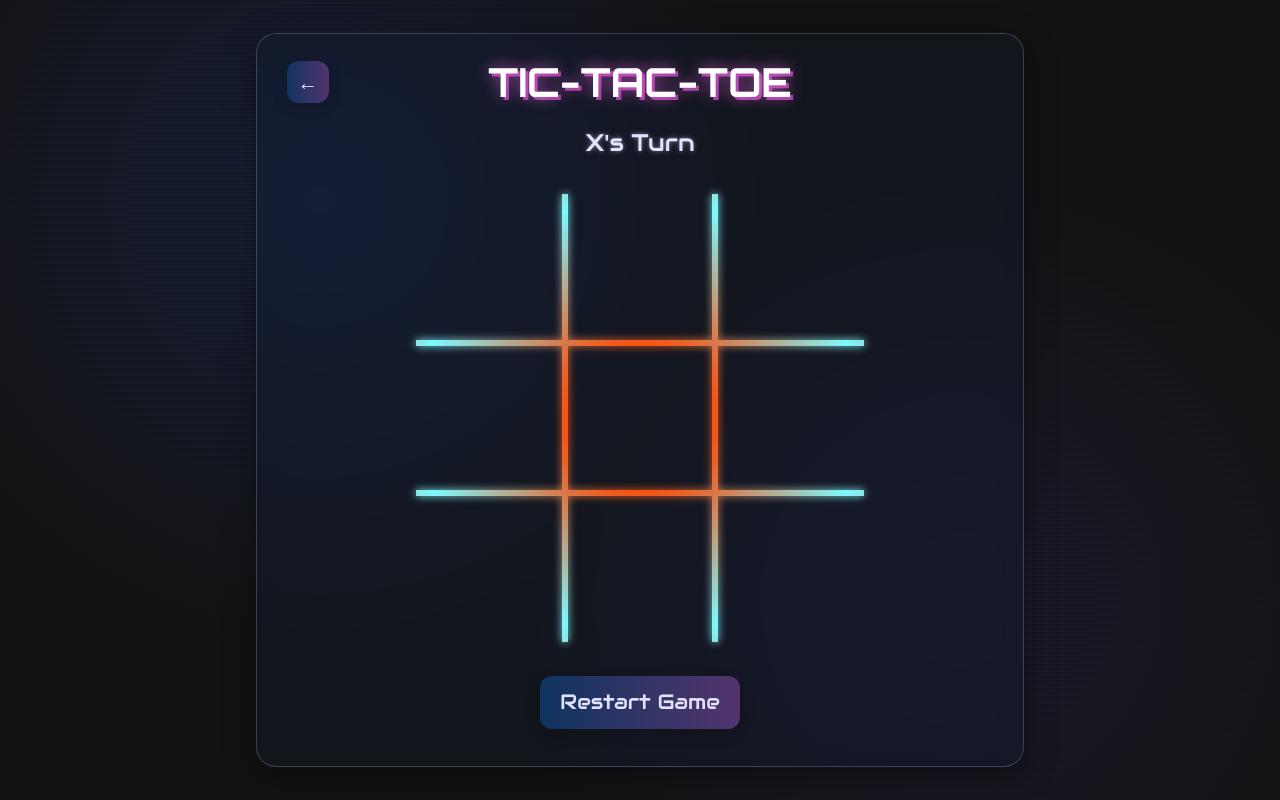
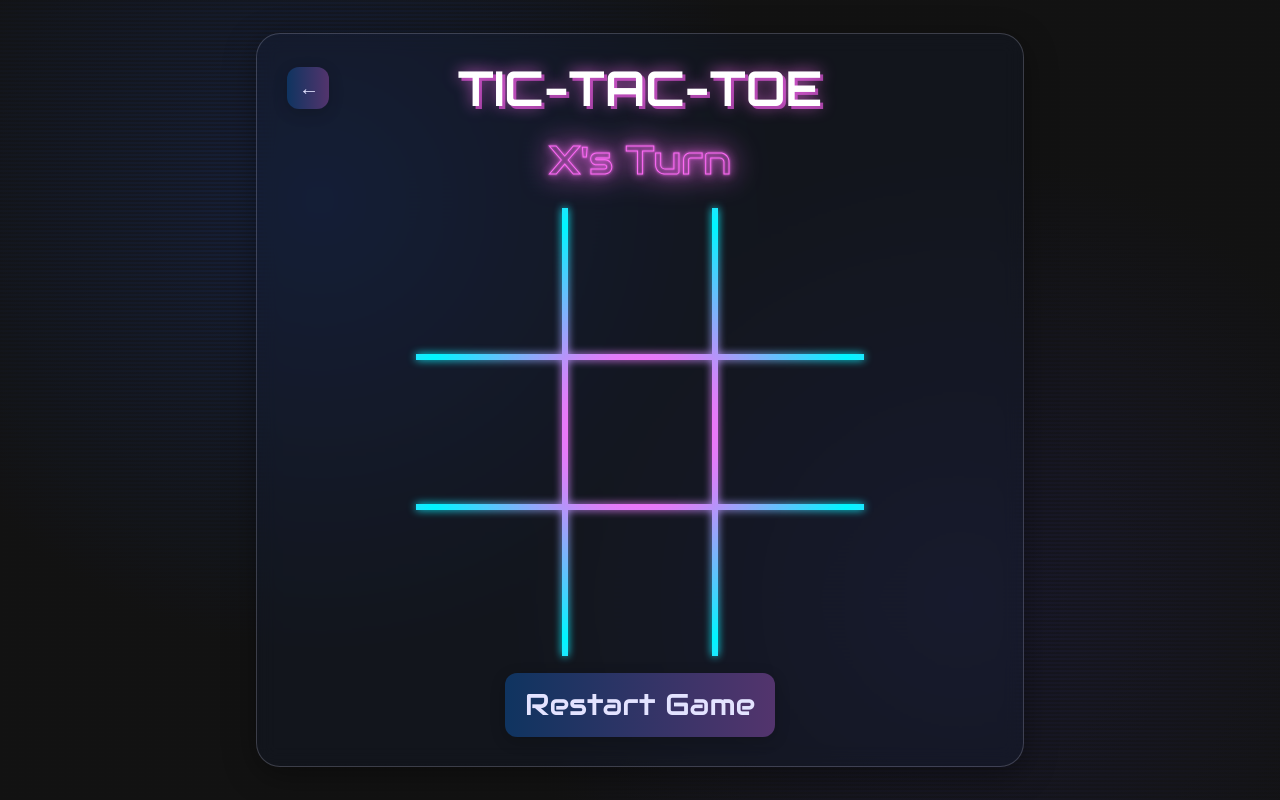
Before and after one commit to GustavoDan/gustavodan-games, a Next.js app: page /tic-tac-toe in a window 1280 px wide. Built offline with nearby package versions, Linux system fonts and the light colour scheme.

Commit message:
Enhance visual design for Tic-Tac-Toe and general UI

```diff
--- a/src/app/globals.css
+++ b/src/app/globals.css
@@ -4,19 +4,17 @@
     --font-main: var(--font-main);
     --font-title: var(--font-title);
 
-    --text-title: clamp(2rem, 5vw, 2.5rem);
-    --text-button: clamp(1.1rem, 4vw, 1.3rem);
-    --text-tictactoe: clamp(2rem, 10vw, 4rem);
-
     --color-transparent-dark-blue: rgba(22, 33, 62, 0.25);
     --color-transparent-grey: rgba(227, 227, 255, 0.2);
+    --color-tictactoe-primary: #ff6cf7;
+    --color-tictactoe-secundary: #00f6ff;
+    --color-tictactoe-draw: #999999;
 
     --shadow-soft: 0 8px 32px rgba(0, 0, 0, 0.37);
     --shadow-button: 0 4px 15px rgba(0, 0, 0, 0.2);
     --shadow-focused-button: 0 8px 30px rgba(197, 108, 247, 0.5);
     --text-shadow-title: 0 0 15px rgba(255, 108, 247, 0.7), 3px 3px 0px #a040a0;
     --text-shadow-focused-button: 0 0 8px rgba(227, 227, 255, 1);
-    --text-shadow-soft: 0 0 5px rgba(227, 227, 255, 0.5);
     --text-shadow-tictactoe: 0 0 8px currentColor;
 
     --background-image-gradient: radial-gradient(
@@ -33,9 +31,9 @@
         transparent 70%
     );
 
-    --animate-neon-line-pulse: neon-line-pulse 2.5s linear infinite;
-    --animate-winning-pulse: winning-pulse 1s ease-in-out infinite;
-    --animate-draw-pulse: draw-pulse 1.5s ease-in-out infinite;
+    --animate-neon-grid-pulse: neon-grid-pulse 2.5s linear infinite;
+    --animate-tictactoe-gameover-pulse: tictactoe-gameover-pulse 1s linear
+        infinite;
 }
 
 @utility bg-stripe {
@@ -44,6 +42,16 @@
         transparent 50%
     );
     background-size: 100% 4px;
+}
+
+@utility text-neon-* {
+    color: --value(--color);
+    color: --value([color]);
+
+    -webkit-text-fill-color: transparent;
+    -webkit-text-stroke: 1px currentColor;
+
+    animation: neon-text-pulse 1s linear infinite;
 }
 
 @property --flow-position {
@@ -57,17 +65,14 @@
     inset: 0;
     pointer-events: none;
 
-    --line-width: 3px;
-    --primary-color: #ff4500;
-    --secundary-color: #7df9ff;
-
     background: repeating-radial-gradient(
         circle at center,
-        var(--primary-color) var(--flow-position),
-        var(--secundary-color) calc(var(--flow-position) + 50%),
-        var(--primary-color) calc(var(--flow-position) + 100%)
+        var(--color-tictactoe-primary) var(--flow-position),
+        var(--color-tictactoe-secundary) calc(var(--flow-position) + 50%),
+        var(--color-tictactoe-primary) calc(var(--flow-position) + 100%)
     );
 
+    --line-width: 3px;
     mask-image: linear-gradient(
             to right,
             transparent calc(33.333% - var(--line-width)),
@@ -109,7 +114,7 @@
     }
 }
 
-@keyframes neon-line-pulse {
+@keyframes neon-grid-pulse {
     0%,
     100% {
         filter: blur(3px);
@@ -119,7 +124,7 @@
     }
 }
 
-@keyframes winning-pulse {
+@keyframes tictactoe-gameover-pulse {
     0%,
     100% {
         text-shadow: 0 0 8px currentColor;
@@ -129,14 +134,14 @@
     }
 }
 
-@keyframes draw-pulse {
+@keyframes neon-text-pulse {
     0%,
     100% {
-        color: #999;
-        text-shadow: 0 0 8px #999;
+        filter: drop-shadow(0 0 1px currentColor)
+            drop-shadow(0 0 4px currentColor) drop-shadow(0 0 8px currentColor);
     }
     50% {
-        color: #ccc;
-        text-shadow: 0 0 45px #ccc;
+        filter: drop-shadow(0 0 1px currentColor)
+            drop-shadow(0 0 4px currentColor) drop-shadow(0 0 14px currentColor);
     }
 }
--- a/src/app/page.tsx
+++ b/src/app/page.tsx
@@ -4,8 +4,8 @@ import Title from "@/components/Title";
 
 export default function Home() {
     return (
-        <BaseContainer className="w-11/12 max-w-xl py-9.5 px-7.5 gap-5 justify-center items-center">
-            <Title className="mb-1.5">Select a game</Title>
+        <BaseContainer className="w-11/12 max-w-xl py-9 px-7 gap-5 justify-center items-center">
+            <Title className="mb-2.5">Select a game</Title>
             <MenuButton disabled id="space-shooter">
                 🚀 Space Shooter
             </MenuButton>
--- a/src/app/tic-tac-toe/Board.tsx
+++ b/src/app/tic-tac-toe/Board.tsx
@@ -26,13 +26,14 @@ const Board = ({
             className={cn(
                 "grid grid-cols-3 grid-rows-3 size-full before:tictactoe-grid",
                 isNeonEffect
-                    ? "absolute inset-0 z-[-1] animate-neon-line-pulse"
+                    ? "absolute inset-0 z-[-1] animate-neon-grid-pulse"
                     : "relative"
             )}
         >
             {board.map((row, rowIndex) => {
                 return row.map((col, colIndex) => {
                     const cellPosition = `${rowIndex},${colIndex}`;
+                    const isDraw = winnerCells?.length === 1;
                     const winnerPositions = winnerCells?.map(
                         ([row, col]) => `${row},${col}`
                     );
@@ -40,13 +41,12 @@ const Board = ({
                     return (
                         <Cell
                             key={cellPosition}
-                            className={
-                                winnerPositions?.includes(cellPosition)
-                                    ? "animate-winning-pulse"
-                                    : winnerPositions?.length === 1
-                                    ? "animate-draw-pulse"
-                                    : ""
-                            }
+                            className={cn(
+                                (isDraw ||
+                                    winnerPositions?.includes(cellPosition)) &&
+                                    "animate-tictactoe-gameover-pulse"
+                            )}
+                            isDraw={isDraw}
                             text={col}
                             onClick={() => onCellClick?.(rowIndex, colIndex)}
                             isNeonEffect={isNeonEffect}
--- a/src/app/tic-tac-toe/Cell.tsx
+++ b/src/app/tic-tac-toe/Cell.tsx
@@ -4,20 +4,31 @@ import { TicTacToeMarker } from "./types";
 interface CellProps {
     text?: TicTacToeMarker;
     onClick: () => void;
+    isDraw: boolean;
     isNeonEffect: boolean;
     className?: string;
 }
 
-const Cell = ({ text, isNeonEffect, className, ...props }: CellProps) => {
+const Cell = ({
+    text,
+    isNeonEffect,
+    isDraw,
+    className,
+    ...props
+}: CellProps) => {
     return (
         <div
             className={cn(
-                "relative flex justify-center items-center font-title text-tictactoe cursor-pointer text-shadow-tictactoe",
+                "relative flex justify-center items-center font-title text-7xl cursor-pointer text-shadow-tictactoe",
                 !isNeonEffect &&
                     "before:absolute before:inset-0 before:bg-tictactoe-cell",
                 !isNeonEffect &&
                     "before:opacity-0 hover:before:opacity-100 before:transition-opacity before:duration-300 before:ease-in",
-                text === "X" ? "text-[#ff4500]" : "text-[#7df9ff]",
+                isDraw
+                    ? "text-tictactoe-draw"
+                    : text === "X"
+                    ? "text-tictactoe-primary"
+                    : "text-tictactoe-secundary",
                 className
             )}
             {...props}
--- a/src/app/tic-tac-toe/TicTacToe.tsx
+++ b/src/app/tic-tac-toe/TicTacToe.tsx
@@ -45,11 +45,19 @@ export default function TicTacToe({ gameTitle }: TicTacToeProps) {
 
     return (
         <GameContainer gameTitle={gameTitle}>
-            <span className="text-2xl text-shadow-soft">
+            <span
+                className={`text-[2.5rem] transition duration-300 ease-in-out ${
+                    winnerCells?.length === 1
+                        ? "text-neon-tictactoe-draw"
+                        : currentPlayer === "X"
+                        ? "text-neon-tictactoe-primary"
+                        : "text-neon-tictactoe-secundary"
+                }`}
+            >
                 {winnerCells
                     ? winnerCells.length === 1
-                        ? "Game ended in a draw!"
-                        : `${currentPlayer} has won!`
+                        ? "It's a tie!"
+                        : `${currentPlayer} is the winner!`
                     : `${currentPlayer}'s Turn`}
             </span>
 
--- a/src/components/Title.tsx
+++ b/src/components/Title.tsx
@@ -9,7 +9,7 @@ const Title = ({ children, className, ...props }: TitleProps) => {
     return (
         <h1
             className={cn(
-                "font-title text-center text-white text-title font-bold text-shadow-title leading-[1.4]",
+                "font-title text-center text-white text-5xl font-bold text-shadow-title leading-[1.4]",
                 className
             )}
             {...props}
--- a/src/components/buttons/Back.tsx
+++ b/src/components/buttons/Back.tsx
@@ -12,7 +12,7 @@ const Back = ({ className, ...props }: BackProps) => {
     return (
         <BaseButton
             onClick={router.back}
-            className={cn("size-10.5", className)}
+            className={cn("text-xl size-10.5 indent-0.5", className)}
             {...props}
         >
             ←
--- a/src/components/buttons/Base.tsx
+++ b/src/components/buttons/Base.tsx
@@ -26,7 +26,7 @@ const Base = forwardRef(
             <button
                 ref={ref}
                 className={cn(
-                    "relative bg-button rounded-xl text-button cursor-pointer shadow-button transition-all duration-300 ease-in-out",
+                    "relative bg-button rounded-xl text-2xl cursor-pointer shadow-button transition-all duration-300 ease-in-out",
                     "before:absolute before:inset-0 before:z-[-1] before:size-full before:bg-focused-button before:rounded-xl",
                     "before:opacity-0 before:transition-opacity before:duration-300 before:ease-in-out",
                     "focus:outline-none active:transform-[translateY(-2px)_scale(1.01)] disabled:cursor-not-allowed disabled:opacity-50",
--- a/src/components/buttons/Menu.tsx
+++ b/src/components/buttons/Menu.tsx
@@ -15,7 +15,7 @@ const Menu = ({ children, id, className, ...props }: MenuProps) => {
     return (
         <BaseButton
             id={id}
-            className={cn("w-full py-3.5 px-5", className)}
+            className={cn("w-full py-4 px-5", className)}
             onClick={() => router.push(`/${id}`)}
             {...props}
         >
--- a/src/components/containers/Base.tsx
+++ b/src/components/containers/Base.tsx
@@ -12,7 +12,7 @@ const Base = forwardRef(
             <div
                 ref={ref}
                 className={cn(
-                    "flex flex-col bg-transparent-dark-blue border border-transparent-grey rounded-[1.25rem] before:rounded-b-full backdrop-blur-[10px] shadow-soft select-none",
+                    "flex flex-col bg-transparent-dark-blue border border-transparent-grey rounded-3xl backdrop-blur-[10px] shadow-soft select-none",
                     className
                 )}
                 {...props}
```
